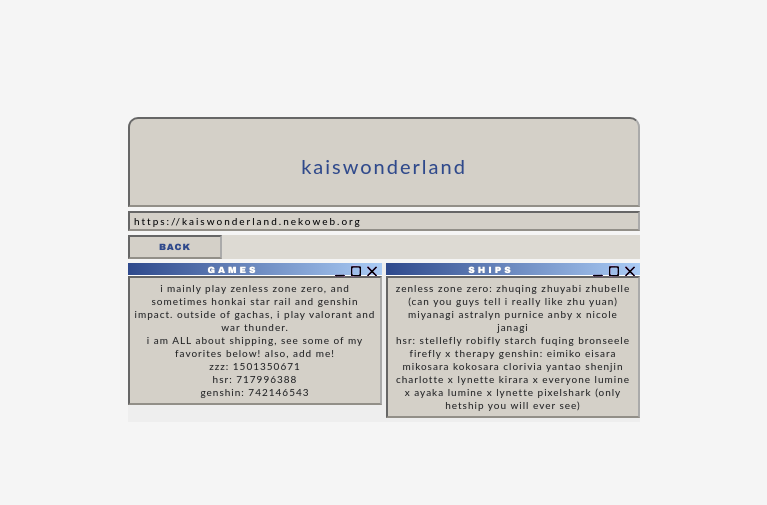
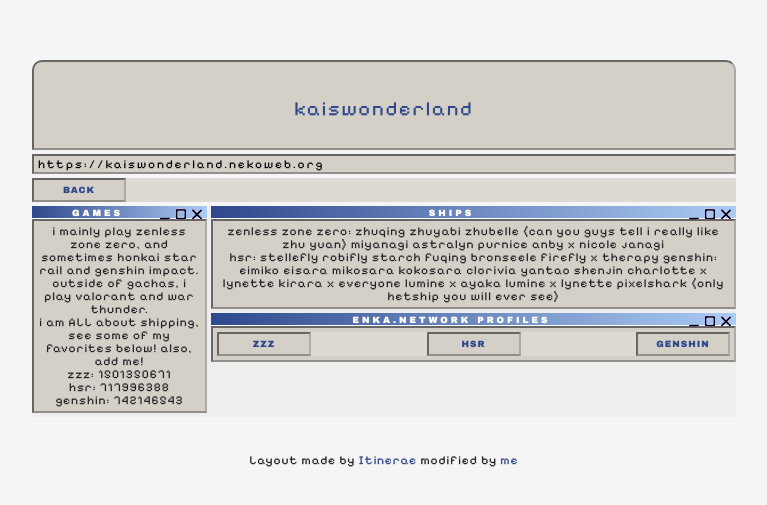
Before and after one commit to gungurbuz/nekowebsite, a website: page stuffilike.html in a window 1280 px wide. Shown: the part 131-636 px from the top of the page, without its empty margins (256-1023 px from the left). Drawn offline with Linux system fonts and the light colour scheme; a web font is replaced by a local one.

Commit message:
enka.network iframe embeds
Signed-off-by: gungurbuz <50180396+gungurbuz@users.noreply.github.com>

```diff
--- a/package.json
+++ b/package.json
@@ -2,7 +2,7 @@
   "name": "kaiswonderland_archive",
   "version": "1.0.0",
   "description": "",
-  "main": "index.js",
+  "main": "stuffilike.js",
   "scripts": {
     "test": "echo \"Error: no test specified\" && exit 1"
   },
--- a/stuffilike.html
+++ b/stuffilike.html
@@ -1,15 +1,20 @@
 <!DOCTYPE html>
 <html lang="en">
 <head>
+	<link href="https://fonts.googleapis.com" rel="preconnect">
+	<link crossorigin href="https://fonts.gstatic.com" rel="preconnect">
+	<link href="http://fonts.googleapis.com/css?family=Megrim|Lato" rel="stylesheet" type="text/css">
+	<link href="https://fonts.googleapis.com/css2?family=Pixelify+Sans:wght@400..700&display=swap" rel="stylesheet">
 	<meta charset="UTF-8">
 	<meta http-equiv="X-UA-Compatible" content="IE=edge">
 	<meta name="viewport" content="width=device-width, initial-scale=1.0">
 	<title>stuff i like</title>
 	<link rel="stylesheet" href="uhhstyle.css">
+	<script src="stuffilike.js"></script>
 </head>
 <body>
 
-<div class="container" style="width: 40%">
+<div class="container" style="">
 	<div class="header-container">
 		<div class="header">kaiswonderland</div>
 	</div>
@@ -22,6 +27,7 @@
 		<a class="navi" href="index.html">back</a>
 	</div>
 	<div class="horizontal-container">
+		<div class="left">
 			<div class="window">
 				<div class="title">
 					games <img src="assets/window-buttons.png" class="img-right">
@@ -36,6 +42,9 @@
 					genshin: 742146543 <br>
 				</div>
 			</div>
+		</div>
+		<div class="content">
+
 			<div class="window">
 				<div class="title">ships <img src="assets/window-buttons.png" class="img-right"></div>
 				<div class="box">
@@ -71,8 +80,67 @@
 					pixelshark (only hetship you will ever see)
 				</div>
 			</div>
+			<div class="window">
+				<div class="title">enka.network profiles <img src="assets/window-buttons.png" class="img-right">
+				</div>
+				<div class="box">
+
+
+					<div class="navigation">
+						<a class="navi" onclick="show('zzz')" onmouseover="this.style.cursor='pointer'">
+							zzz
+						</a>
+						<a class="navi" onclick="show('hsr')" onmouseover="this.style.cursor='pointer'">
+							hsr
+						</a>
+						<a class="navi" onclick="show('genshin')" onmouseover="this.style.cursor='pointer'">
+							genshin
+						</a>
+
+					</div>
+				</div>
 			</div>
 		</div>
 
+	</div>
+	<div id="enkapages">
+
+	</div>
+	<div class="window" id="zzz" style="display: none">
+		<div class="title">
+			zzz <img src="assets/window-buttons.png" class="img-right">
+		</div>
+		<div class="box">
+			<iframe src="https://enka.network/u/kaiswonderland/1PJx0w/1201/6394864/?embed" style="width: 1100px; height: 700px"
+			        loading="lazy">
+			</iframe>
+		</div>
+	</div>
+	<div class="window" id="hsr" style="display: none">
+		<div class="title">
+			hsr <img src="assets/window-buttons.png" class="img-right">
+		</div>
+		<div class="box">
+			<iframe src="https://enka.network/u/kaiswonderland/1vWQUz/1224/4014811/?embed" style="width: 1100px; height: 700px"
+			        loading="lazy">
+			</iframe>
+		</div>
+	</div>
+	<div class="window" id="genshin" style="display: none">
+		<div class="title">
+			genshin <img src="assets/window-buttons.png" class="img-right">
+		</div>
+		<div class="box">
+			<iframe src="https://enka.network/u/kaiswonderland/2Zc6nG/10000023/4014826/?embed" style="width: 1100px; height: 700px"
+			        loading="lazy">
+			</iframe>
+		</div>
+	</div>
+	<br>
+	<p> Layout made by <a href="http://itinerae.neocities.org" target="_blank">Itinerae</a> modified by
+		<a href="http://github.com/gungurbuz" target="_blank">me</a><br>
+</div>
+
+
 </body>
 </html>
--- /dev/null
+++ b/stuffilike.js
@@ -0,0 +1,3 @@
+function show(param_div_id) {
+	document.getElementById('enkapages').innerHTML = document.getElementById(param_div_id).innerHTML;
+}
--- a/uhhstyle.css
+++ b/uhhstyle.css
@@ -8,7 +8,7 @@
 	background-image: url();
 	background-color: #f5f5f5;
 	font-family: 'Pixelify sans', lato, calibri, Verdana, Arial, Helvetica, sans-serif;
-	font-size: 10px;
+	font-size: 12px;
 	font-weight: 400;
 	text-shadow: 0 0 1px #bbb;
 	color: #222;
@@ -61,7 +61,7 @@
 }
 
 .window {
-	width: 100%;
+	width: auto;
 	background: #eee url();
 	margin: 0;
 	padding: 0;
@@ -70,6 +70,8 @@
 
 .box {
 	background: #D4D0C8;
+	width: auto;
+	height: auto;
 	border-left: 2px solid #666;
 	border-right: 2px solid #aaa;
 	border-bottom: 2px solid #928F88;
@@ -195,6 +197,10 @@
 	text-decoration: none;
 }
 
+a {
+	color: #2F498C;
+}
+
 a:hover {
 	color: #444;
 }
```
Also changed, not shown: index.html (+1 -4 lines), index.js (added). Lines whose indentation alone changed are shown as unchanged.
